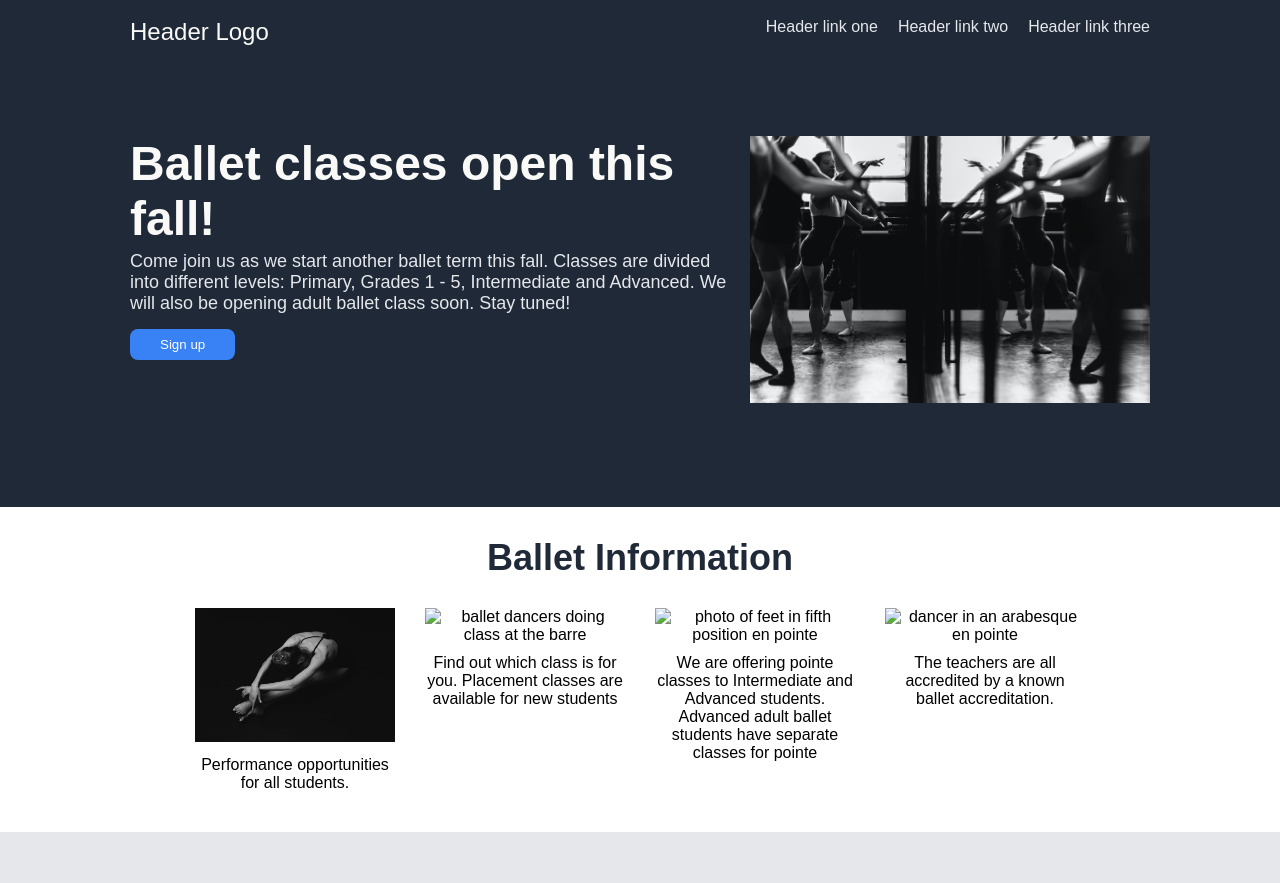
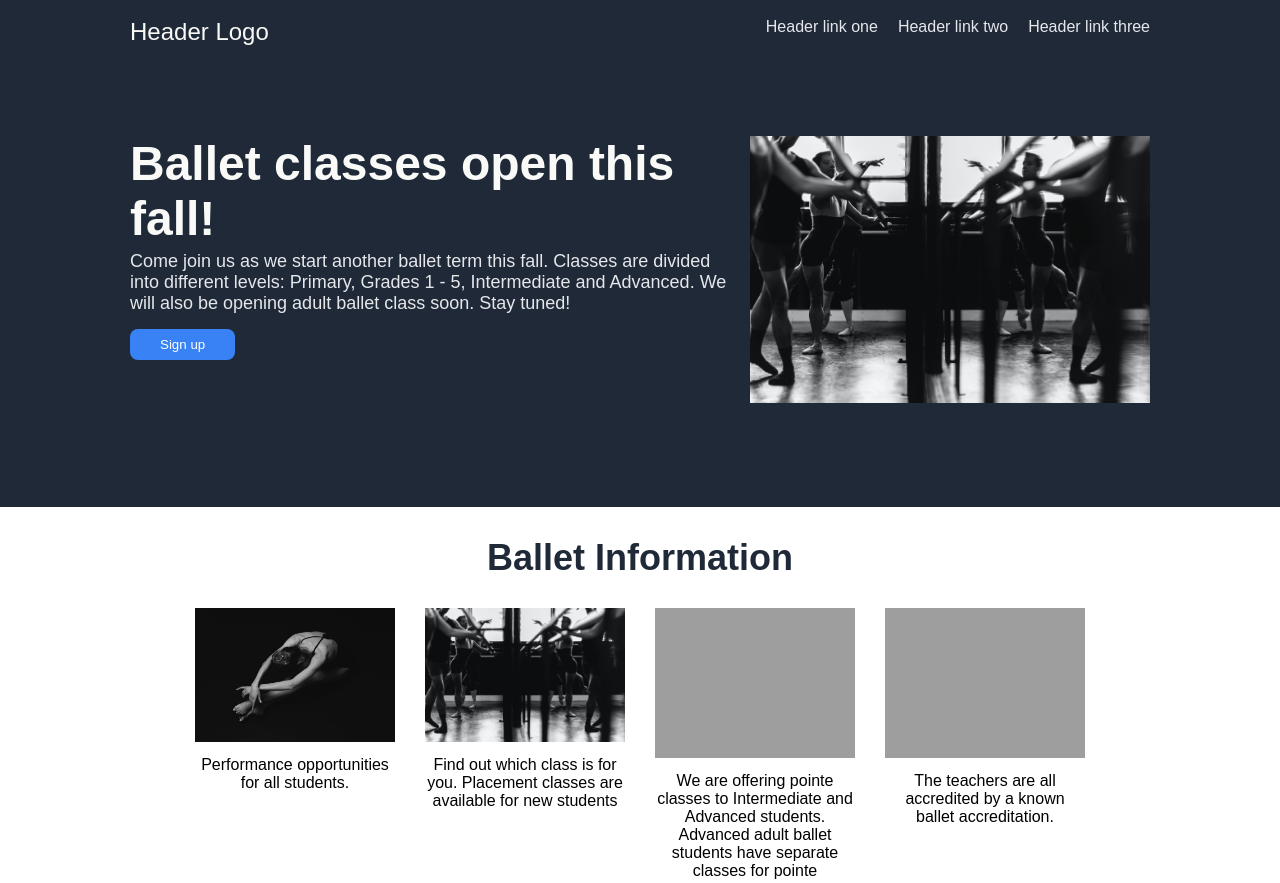
Before and after one commit to studybee103/landing-page, a plain HTML site: page index.html in a window 1280 px wide. Shown: the top 883 px of the page. Drawn offline with Linux system fonts and the light colour scheme; the site is published under a folder, as on GitHub Pages, so addresses that start at the root find nothing.

Commit message:
Fix all broken images

```diff
--- a/index.html
+++ b/index.html
@@ -42,19 +42,19 @@
 
             <div class="sec2-info">
             <div class="card">
-                <img src="./img/juli-kosolapova-WdNeYkHG7MI-unsplash.jpg" alt="dancer in a swan pose">
+                <img src="img/juli-kosolapova-WdNeYkHG7MI-unsplash.jpg" alt="dancer in a swan pose">
                 <div class="text">Performance opportunities for all students. </div>
             </div>
             <div class="card">
-                <img src="/img/gez-xavier-mansfield-I_mkJxsx8kA-unsplash.jpg" alt="ballet dancers doing class at the barre">
+                <img src="img/gez-xavier-mansfield-I_mkJxsx8kA-unsplash.jpg" alt="ballet dancers doing class at the barre">
                 <div class="text">Find out which class is for you. Placement classes are available for new students</div>
             </div>
             <div class="card">
-                <img src="/img/nihal-demirci-erenay-0ME-BIUBmUs-unsplash.jpg" alt="photo of feet in fifth position en pointe">
+                <img src="img/nihal-demirci-erenay-0ME-BIUBmUs-unsplash.jpg" alt="photo of feet in fifth position en pointe">
                 <div class="text">We are offering pointe classes to Intermediate and Advanced students. Advanced adult ballet students have separate classes for pointe</div>
             </div>
             <div class="card">
-                <img src="/img/sergei-gavrilov-gbd6PqRqGms-unsplash.jpg" alt="dancer in an arabesque en pointe">
+                <img src="img/sergei-gavrilov-gbd6PqRqGms-unsplash.jpg" alt="dancer in an arabesque en pointe">
                 <div class="text">The teachers are all accredited by a known ballet accreditation.
             </div>
             </div>
```
